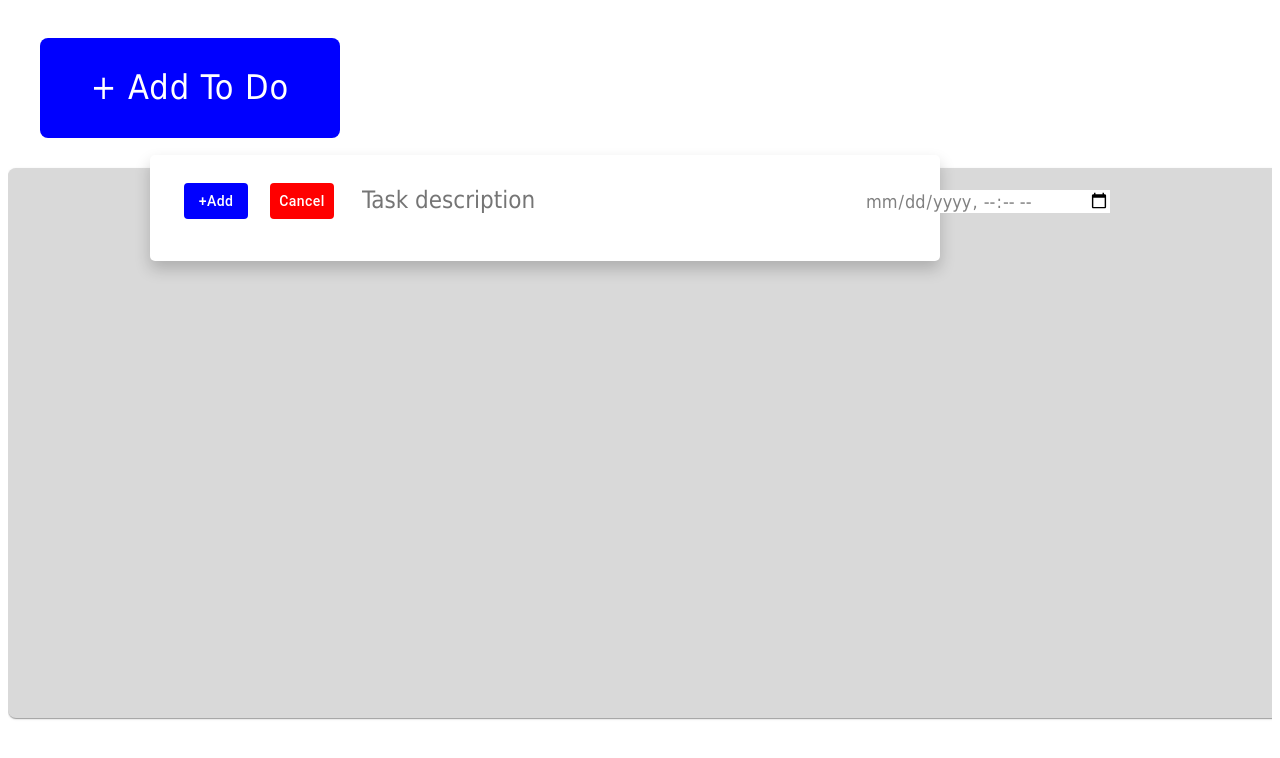
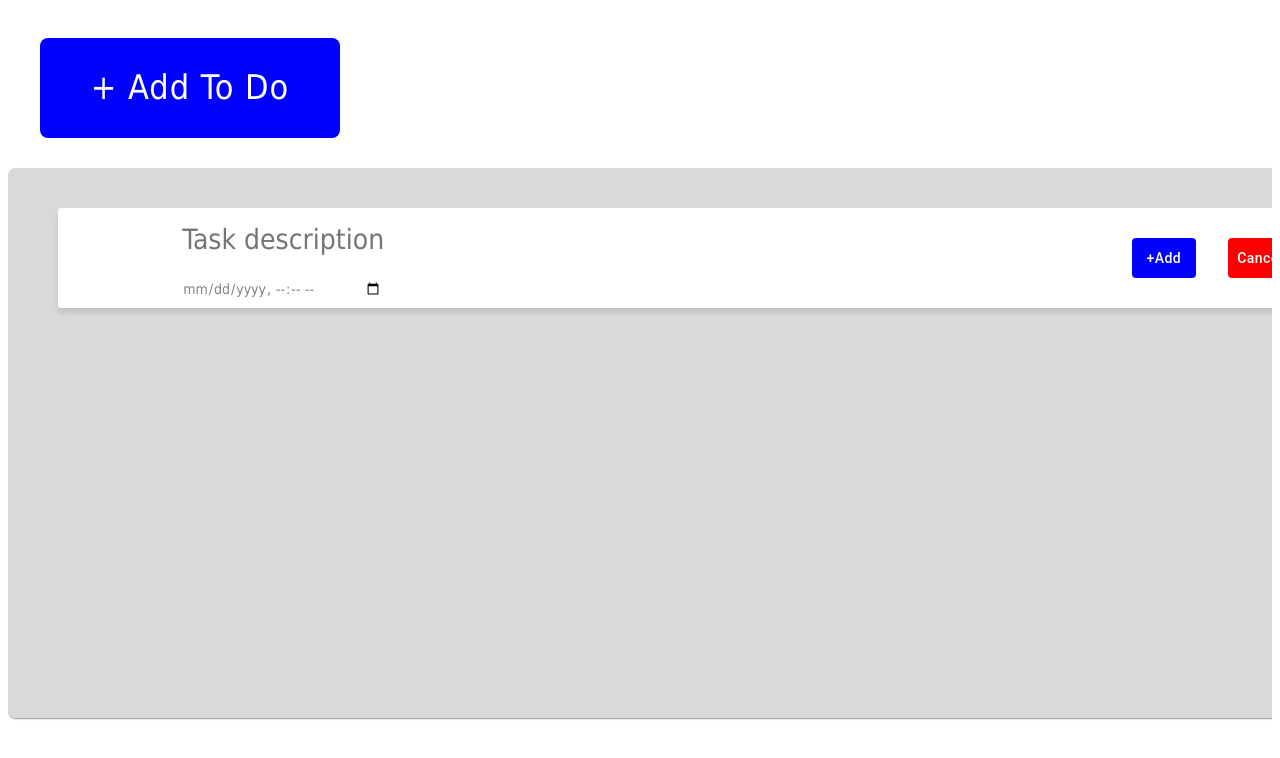
Before and after one commit to thompsontnmt/banana-grabber, a Next.js app in the folder frontend/: page / in a window 1280 px wide. Both pictures are taken after a click on the button "+ Add To Do". Shown: the top 758 px of the page. Built offline with nearby package versions, Linux system fonts and the light colour scheme.

Commit message:
list item and form now share same styles

```diff
--- a/frontend/src/app/components/Form.tsx
+++ b/frontend/src/app/components/Form.tsx
@@ -9,10 +9,8 @@ interface Props {
   handleAddTask: (task: string, editingItem: ListItem | null, dateTime: string) => void;
   // isOpen: boolean;
   editingItem: ListItem | null;
-  buttonRef: React.RefObject<HTMLButtonElement>;
 }
-
-export const Form = ({ handleToggleForm, handleAddTask, editingItem, buttonRef
+export const Form = ({ handleToggleForm, handleAddTask, editingItem
 }) => {
   const [task, setTask] = useState(editingItem?.description ?? '');
   const [dateTime, setDateTime] = useState('');
@@ -21,7 +19,6 @@ export const Form = ({ handleToggleForm, handleAddTask, editingItem, buttonRef
     setDateTime(editingItem?.dateTime ?? '');
   }, [editingItem]);
 
-  const rect = buttonRef.current?.getBoundingClientRect();
 
   const handleSubmit = (e) => {
   e.preventDefault();
@@ -36,31 +33,41 @@ export const Form = ({ handleToggleForm, handleAddTask, editingItem, buttonRef
   return (
       <Box
         style={{
-          position: 'absolute',
-          // top: rect ? rect.bottom + window.scrollY + 8 : 100, // 8px gap below button
-          right: rect ? rect.right + window.scrollX : 400,
-          width: 'auto-fit',
-          backgroundColor: 'white',
-          borderRadius: '5px',
-          padding: '20px',
-          boxShadow: '0px 8px 16px rgba(0,0,0,0.2)',
+            backgroundColor: 'white',
+            color: 'black',
+            borderRadius: '3px',
+            justifySelf: 'center',
+            width: 1250,
+            height: 100,
+            boxShadow: '0px 5px 5px 0px rgba(0,0,0,0.10)',
+            fontFamily: 'tahoma',
+            justifyContent: 'space-between',
+            alignItems: 'center',
+          }}
+          >
 
-        }}
-      >
-        <form onSubmit={handleSubmit}>
+        <form onSubmit={handleSubmit}
+            style={{
+              height: 100,
+              width: 1250,
+              display: 'grid',
+              gridTemplate: '1fr .5fr / 1fr 10fr 1fr 1fr',
+
+          }}
+        >
           <input
             placeholder="Task description"
             type="text"
             value={task}
             onChange={(e) => setTask(e.target.value)}
             style={{
-              width: 500,
+              width: '500',
               border: 'none',
               fontFamily: 'tahoma',
-              fontSize: 24,
-              position: 'relative',
-              left: '190px',
-              top: '10px'
+              fontSize: '28px',
+              gridArea: '1/2/2/3',
+              padding: '10px',
+              paddingLeft: '28px'
             }}
           />
           <input
@@ -71,29 +78,28 @@ export const Form = ({ handleToggleForm, handleAddTask, editingItem, buttonRef
             style={{
               border: 'none',
               fontFamily: 'tahoma',
-              fontSize: 18,
+              fontSize: '14px',
               color: 'gray',
-              position: 'relative',
-              left: '190px',
-              top: '10px',
-
+              gridArea: '2/2/3/3',
+              padding: '10px',
+              width: '200px',
+              paddingLeft: '28px'
             }}
 
           />
-          <div>
             <Button
               type="button"
               onClick={() => {handleToggleForm()}}
               onMouseEnter={(e) => (e.currentTarget.style.transform = 'scale(1.2)')}
               onMouseLeave={(e) => (e.currentTarget.style.transform = 'scale(1)')}
               style={{
-                position: 'relative',
                 backgroundColor: 'red',
                 color: 'white',
                 fontSize: '14px',
-                bottom: '22px',
-                left: '100px',
-                textTransform: 'none'
+                textTransform: 'none',
+                gridArea: '1/4/3/5',
+                height: '40px',
+                placeSelf: 'center',
               }}
               >
               Cancel
@@ -109,15 +115,13 @@ export const Form = ({ handleToggleForm, handleAddTask, editingItem, buttonRef
                 color: 'white',
                 borderRadius: '2',
                 fontSize: '14px',
-                justifySelf: 'center',
-                position: 'relative',
-                bottom: '22px',
-                right: '50px',
+                placeSelf: 'center',
+                gridArea: '1/3/3/4',
                 textTransform: 'none',
+                height: '40px',
               }}
               > {editingItem ? 'Save' : '+Add'}
               </Button>
-          </div>
         </form>
       </Box>
 
--- a/frontend/src/app/components/ListItem.tsx
+++ b/frontend/src/app/components/ListItem.tsx
@@ -7,24 +7,44 @@ import {
   CircleOutlined,
 } from '@mui/icons-material';
 import { ListItem as ListItemType } from '../page';
+import { Form } from './Form';
 
 interface Props {
   listItems: ListItemType[];
+  editingItem: ListItemType| null;
   handleDeleteTask: (id: number) => void;
   handleTaskCompletion: (id: number) => void;
   handleEditTask: (id: number) => void;
-
+  handleAddTask: (task: string, editingItem: ListItemType | null, dateTime: string) => void;
+  handleToggleForm: () => void;
 
 }
 
-export const ListItemComponent = ({ listItems, handleDeleteTask, handleTaskCompletion, handleEditTask}: Props) => {
+export const ListItemComponent = ({
+  listItems,
+  editingItem,
+  handleDeleteTask,
+  handleTaskCompletion,
+  handleEditTask,
+  handleAddTask,
+  handleToggleForm,}: Props) => {
   return (
 
     <>
-      {listItems.map((item) => (
+
+      {listItems.map((item) =>
+      editingItem?.id === item.id ? (
+        <Form
+            key={item.id}
+            handleToggleForm={handleToggleForm}
+            handleAddTask={handleAddTask}
+            editingItem={editingItem}
+          />
+        ) : (
         <ListItem
           key={item.id}
           sx={{
+            padding: 0,
             backgroundColor: 'white',
             color: 'black',
             borderRadius: 1,
--- a/frontend/src/app/page.tsx
+++ b/frontend/src/app/page.tsx
@@ -14,7 +14,6 @@ export interface ListItem {
 
 const ToDoList = () => {
   const nextId =useRef(1);
-  const buttonRef = useRef<HTMLButtonElement>(null);
 
   const [listItems, setListItems] = useState<ListItem[]>([]);
   // const [isOpen, setIsOpen] = useState<boolean>(false);
@@ -55,7 +54,7 @@ const ToDoList = () => {
     const item = listItems.find(item => item.id === id);
     if (item) {
       setEditingItem(item);
-      // setIsOpen(true);
+      setIsAdding(true);
     }
   };
 
@@ -70,7 +69,6 @@ const ToDoList = () => {
       }}
     >
       <Button
-      ref={buttonRef}
       onClick={() => handleToggleForm()}
         sx={{
           gridArea: '1 / 1 / 2 / 2',
@@ -111,17 +109,18 @@ const ToDoList = () => {
         >
           <ListItemComponent
             listItems={listItems}
+            editingItem={editingItem}           // ← add
             handleDeleteTask={handleDeleteTask}
             handleTaskCompletion={handleTaskCompletion}
             handleEditTask={handleEditTask}
+            handleAddTask={handleAddTask}       // ← add
+            handleToggleForm={handleToggleForm} // ← add
                       />
-          {isAdding && (
+          {isAdding && !editingItem && (
           <Form
             handleToggleForm={handleToggleForm}
             handleAddTask={handleAddTask}
-              // isOpen={isOpen}
             editingItem={null}
-              buttonRef={buttonRef}
               />
           )}
         </Stack>
```
Lines whose indentation alone changed are shown as unchanged.
